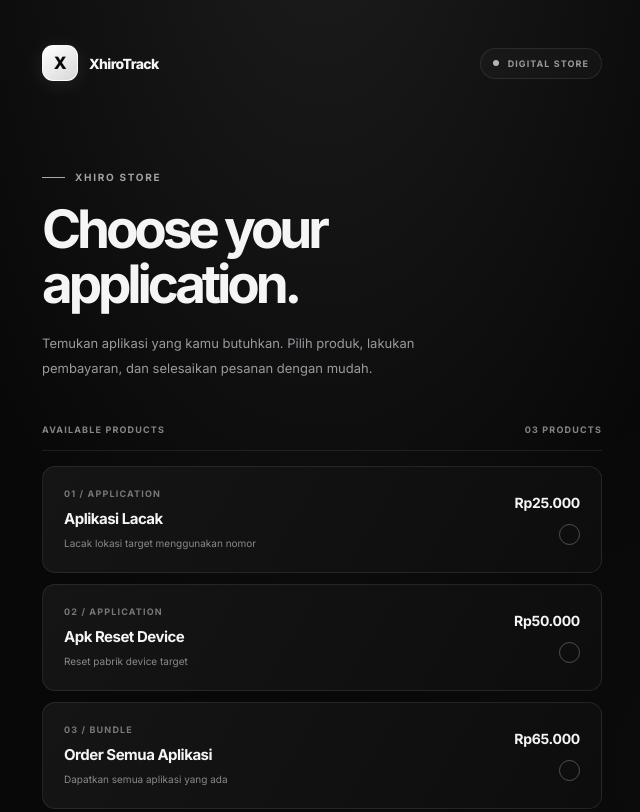
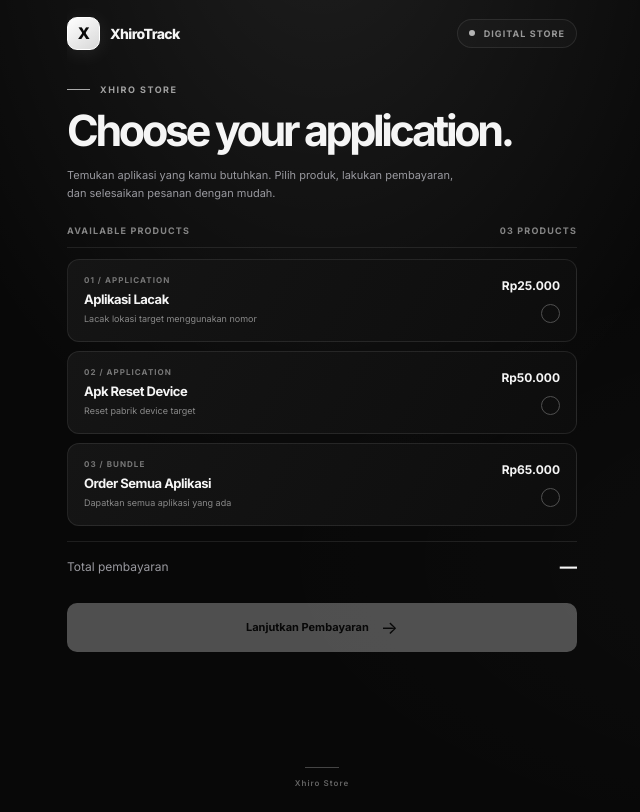
Before and after one commit to thezyrex77/websiteorder, a plain HTML site: page index.html in a window 1280 px wide. Shown: the top 812 px of the page, without its empty margins (318-958 px from the left). Drawn offline with Linux system fonts and the light colour scheme.

Commit message:
Update index.html

```diff
--- a/index.html
+++ b/index.html
@@ -3,7 +3,7 @@
 <html lang="id">
 <head>
 <meta charset="UTF-8">
-<meta name="viewport" content="width=device-width, initial-scale=1, maximum-scale=1, user-scalable=no, viewport-fit=cover">
+<meta name="viewport" content="width=device-width, initial-scale=1, maximum-scale=1, viewport-fit=cover">
 <meta name="theme-color" content="#080808">
 <meta name="description" content="XhiroTrack">
 <title>XhiroTrack</title>
@@ -13,111 +13,116 @@
 <link href="https://fonts.googleapis.com/css2?family=Inter:wght@400;500;600;700;800&display=swap" rel="stylesheet">
 
 <style>
-:root{
+:root {
   color-scheme:dark;
   --bg:#080808;
   --surface:#101010;
-  --surface-2:#141414;
+  --surface2:#151515;
   --text:#f5f5f5;
   --muted:#99999f;
-  --line:rgba(255,255,255,.085);
-  --line2:rgba(255,255,255,.17);
-  --ease:cubic-bezier(.2,.75,.25,1);
+  --line:rgba(255,255,255,.09);
+  --line2:rgba(255,255,255,.18);
   --spring:cubic-bezier(.16,1,.3,1);
   font-family:Inter,-apple-system,BlinkMacSystemFont,"Segoe UI",sans-serif;
 }
 
-*{box-sizing:border-box}
-
-html{
-  background:var(--bg);
-  min-height:100%;
-  scroll-behavior:smooth;
-  -webkit-text-size-adjust:100%;
+* {
+  box-sizing:border-box;
 }
 
-body{
+html,body {
+  width:100%;
+  height:100%;
   margin:0;
-  min-width:320px;
-  min-height:100vh;
-  min-height:100dvh;
-  overflow-x:hidden;
-  background:
-    radial-gradient(ellipse at 50% -15%,rgba(255,255,255,.085),transparent 48%),
-    radial-gradient(ellipse at 100% 70%,rgba(255,255,255,.018),transparent 40%),
-    var(--bg);
+  background:var(--bg);
   color:var(--text);
   -webkit-font-smoothing:antialiased;
   -webkit-tap-highlight-color:transparent;
 }
 
-button{font:inherit;touch-action:manipulation}
-
-button:focus-visible{
-  outline:2px solid white;
-  outline-offset:4px;
+body {
+  overflow:hidden;
+  background:
+    radial-gradient(ellipse at 50% -15%,rgba(255,255,255,.09),transparent 48%),
+    radial-gradient(ellipse at 100% 70%,rgba(255,255,255,.025),transparent 40%),
+    var(--bg);
 }
 
-.shell{
-  width:min(100% - 40px,560px);
-  min-height:100vh;
-  min-height:100dvh;
+button {
+  font:inherit;
+  touch-action:manipulation;
+  -webkit-user-select:none;
+  user-select:none;
+}
+
+button:focus-visible {
+  outline:2px solid white;
+  outline-offset:3px;
+}
+
+/* MAIN LAYOUT */
+
+.shell {
+  width:min(100% - 36px,510px);
+  height:100vh;
+  height:100svh;
+  min-height:0;
   margin:auto;
-  padding:max(22px,env(safe-area-inset-top)) 0 max(25px,env(safe-area-inset-bottom));
+  padding:max(14px,env(safe-area-inset-top)) 0 max(12px,env(safe-area-inset-bottom));
   display:flex;
   flex-direction:column;
+  overflow:hidden;
 }
 
-/* HEADER */
-
-.topbar{
-  min-height:46px;
+.topbar {
+  min-height:38px;
   display:flex;
   justify-content:space-between;
   align-items:center;
-  margin-bottom:clamp(65px,11vh,100px);
-  animation:headerEnter .8s var(--spring) both;
+  margin-bottom:clamp(20px,4vh,34px);
+  flex-shrink:0;
+  animation:headerEnter .7s var(--spring) both;
 }
 
-.brand{
+.brand {
   display:flex;
   align-items:center;
-  gap:11px;
+  gap:10px;
   font-size:14px;
   font-weight:750;
   letter-spacing:-.6px;
 }
 
-.brand-mark{
-  width:36px;
-  height:36px;
+.brand-mark {
+  width:33px;
+  height:33px;
   display:grid;
   place-items:center;
-  border:1px solid rgba(255,255,255,.8);
-  border-radius:11px;
+  border:1px solid white;
+  border-radius:10px;
   background:linear-gradient(145deg,#fff,#d8d8d8);
   color:#080808;
-  font-size:17px;
+  font-size:16px;
   font-weight:800;
   box-shadow:0 3px 20px rgba(255,255,255,.09);
-  transition:transform .5s var(--spring);
+  transition:transform .4s var(--spring);
 }
 
-.brand:hover .brand-mark{
-  transform:rotate(-8deg) scale(1.06);
+.brand:hover .brand-mark {
+  transform:rotate(-8deg) scale(1.08);
 }
 
-.header-right{
+.header-right {
   display:flex;
   align-items:center;
   gap:9px;
-  padding:9px 12px;
+  padding:8px 11px;
   border:1px solid var(--line);
   border-radius:30px;
   background:rgba(255,255,255,.025);
 }
 
-.live-dot{
+.live-dot {
   width:6px;
   height:6px;
   border-radius:50%;
@@ -126,7 +131,7 @@ button:focus-visible{
   animation:pulse 2.5s ease-in-out infinite;
 }
 
-.header-status{
+.header-status {
   color:#999;
   font-size:9px;
   font-weight:650;
@@ -134,99 +139,108 @@ button:focus-visible{
   text-transform:uppercase;
 }
 
-/* PAGE */
+/* PAGE SYSTEM */
 
-main{flex:1}
-
-.view{display:none}
-
-.view.active{
-  display:block;
-  animation:pageEnter .65s var(--spring) both;
+main {
+  flex:1;
+  min-height:0;
+  display:flex;
+  flex-direction:column;
 }
 
-@keyframes pageEnter{
-  from{
+.view {
+  display:none;
+  width:100%;
+}
+
+.view.active {
+  display:block;
+  animation:pageEnter .22s ease-out both;
+  will-change:opacity,transform;
+}
+
+@keyframes pageEnter {
+  from {
     opacity:0;
-    transform:translate3d(0,18px,0);
-    filter:blur(5px);
+    transform:translateY(5px);
   }
-  to{
+  to {
     opacity:1;
-    transform:translate3d(0,0,0);
-    filter:blur(0);
+    transform:translateY(0);
   }
 }
 
-@keyframes headerEnter{
-  from{opacity:0;transform:translateY(-12px)}
-  to{opacity:1;transform:translateY(0)}
+@keyframes headerEnter {
+  from {opacity:0;transform:translateY(-12px)}
+  to {opacity:1;transform:translateY(0)}
 }
 
-@keyframes pulse{
-  0%,100%{opacity:1;box-shadow:0 0 0 0 rgba(255,255,255,.2)}
-  50%{opacity:.55;box-shadow:0 0 0 5px rgba(255,255,255,0)}
+@keyframes pulse {
+  0%,100% {opacity:1;box-shadow:0 0 0 0 rgba(255,255,255,.2)}
+  50% {opacity:.55;box-shadow:0 0 0 5px rgba(255,255,255,0)}
 }
 
-@keyframes indicatorIn{
-  from{transform:scale(.5);opacity:0}
-  to{transform:scale(1);opacity:1}
+@keyframes indicatorIn {
+  from {transform:scale(.5);opacity:0}
+  to {transform:scale(1);opacity:1}
 }
 
-@keyframes imageEnter{
-  from{opacity:0;transform:scale(.96)}
-  to{opacity:1;transform:scale(1)}
+@keyframes imageEnter {
+  from {opacity:0;transform:scale(.96)}
+  to {opacity:1;transform:scale(1)}
 }
 
 /* TYPOGRAPHY */
 
-.eyebrow{
+.eyebrow {
   display:flex;
   align-items:center;
   gap:10px;
-  margin:0 0 19px;
+  margin:0 0 13px;
   color:#a1a1a1;
-  font-size:10px;
+  font-size:9px;
   font-weight:700;
   letter-spacing:.17em;
   text-transform:uppercase;
 }
 
-.eyebrow:before{
+.eyebrow:before {
   content:"";
   width:23px;
   height:1px;
   background:#aaa;
 }
 
-h1{
+h1 {
   margin:0;
   max-width:500px;
-  font-size:clamp(37px,9vw,53px);
+  font-size:clamp(32px,8vw,43px);
   font-weight:700;
   letter-spacing:-.078em;
-  line-height:1.04;
+  line-height:1.06;
   text-wrap:balance;
 }
 
-.intro{margin-bottom:39px}
+.intro {
+  margin-bottom:23px;
+}
 
-.intro-description{
+.intro-description {
   max-width:390px;
-  margin:19px 0 0;
+  margin:12px 0 0;
   color:var(--muted);
-  font-size:13px;
-  line-height:1.9;
+  font-size:11px;
+  line-height:1.65;
 }
 
 /* SECTION META */
 
-.section-meta{
+.section-meta {
   display:flex;
   justify-content:space-between;
   align-items:center;
-  padding-bottom:15px;
-  margin-bottom:15px;
+  padding-bottom:11px;
+  margin-bottom:11px;
   border-bottom:1px solid var(--line);
   color:#858585;
   font-size:9px;
@@ -237,18 +251,18 @@ h1{
 
 /* PRODUCTS */
 
-.product-list{
+.product-list {
   display:grid;
-  gap:11px;
+  gap:9px;
 }
 
-.product{
+.product {
   position:relative;
   isolation:isolate;
   overflow:hidden;
   width:100%;
-  min-height:105px;
-  padding:21px;
+  min-height:83px;
+  padding:14px 16px;
   display:flex;
   justify-content:space-between;
   align-items:center;
@@ -257,7 +271,7 @@ h1{
   text-align:left;
   background:linear-gradient(120deg,#151515,#101010 65%,#0d0d0d);
   border:1px solid var(--line);
-  border-radius:13px;
+  border-radius:12px;
   cursor:pointer;
   transition:
     transform .35s var(--spring),
@@ -271,85 +285,86 @@ h1{
 .product:nth-child(2){animation-delay:.16s}
 .product:nth-child(3){animation-delay:.24s}
 
-@keyframes cardEnter{
-  from{opacity:0;transform:translateY(20px)}
-  to{opacity:1;transform:translateY(0)}
+@keyframes cardEnter {
+  from {opacity:0;transform:translateY(20px)}
+  to {opacity:1;transform:translateY(0)}
 }
 
-.product:before{
+.product:before {
   content:"";
   position:absolute;
   inset:0;
   z-index:-1;
-  background:linear-gradient(110deg,transparent,rgba(255,255,255,.035),transparent);
+  background:linear-gradient(110deg,transparent,rgba(255,255,255,.05),transparent);
   transform:translateX(-110%);
-  transition:transform .75s var(--ease);
+  transition:transform .75s var(--spring);
 }
 
-.product:hover:before{
+.product:hover:before {
   transform:translateX(110%);
 }
 
-.product:hover{
+.product:hover {
   border-color:rgba(255,255,255,.25);
-  transform:translateY(-3px);
+  transform:translateY(-2px);
   box-shadow:0 12px 35px rgba(0,0,0,.2);
 }
 
-.product:active{
-  transform:scale(.985);
+.product:active {
+  transform:scale(.975);
 }
 
-.product[aria-pressed="true"]{
+.product[aria-pressed="true"] {
   background:linear-gradient(120deg,#1b1b1b,#131313);
-  border-color:rgba(255,255,255,.65);
+  border-color:rgba(255,255,255,.75);
   box-shadow:inset 0 0 0 1px rgba(255,255,255,.04),0 8px 28px rgba(0,0,0,.18);
 }
 
-.product-left{min-width:0}
+.product-left {
+  min-width:0;
+}
 
-.product-index{
+.product-index {
   display:block;
-  margin-bottom:10px;
+  margin-bottom:6px;
   color:#777;
-  font-size:9px;
+  font-size:8px;
   font-weight:650;
   letter-spacing:.13em;
 }
 
-.product-name{
+.product-name {
   display:block;
-  font-size:15px;
+  font-size:13px;
   font-weight:700;
   letter-spacing:-.5px;
 }
 
-.product-tag{
+.product-tag {
   display:block;
-  margin-top:8px;
+  margin-top:5px;
   color:#898989;
-  font-size:10px;
+  font-size:9px;
   line-height:1.5;
 }
 
-.product-right{
+.product-right {
   display:flex;
   flex-direction:column;
   align-items:flex-end;
-  gap:13px;
+  gap:11px;
   flex-shrink:0;
 }
 
-.product-price{
+.product-price {
   white-space:nowrap;
-  font-size:14px;
+  font-size:12px;
   font-weight:650;
-  letter-spacing:-.3px;
 }
 
-.select-indicator{
-  width:21px;
-  height:21px;
+.select-indicator {
+  width:19px;
+  height:19px;
   display:grid;
   place-items:center;
   border:1px solid #505050;
@@ -359,49 +374,48 @@ h1{
   transition:all .3s var(--spring);
 }
 
-.product[aria-pressed="true"] .select-indicator{
+.product[aria-pressed="true"] .select-indicator {
   background:white;
   border-color:white;
   animation:indicatorIn .3s var(--spring);
 }
 
-/* SUMMARY */
+/* TOTAL */
 
-.summary{
+.summary {
   display:flex;
   align-items:center;
   justify-content:space-between;
   gap:12px;
-  margin-top:27px;
-  padding:22px 0;
+  margin-top:15px;
+  padding:14px 0;
   border-top:1px solid var(--line);
 }
 
-.summary span{
+.summary span {
   color:var(--muted);
   font-size:12px;
 }
 
-.summary strong{
-  font-size:20px;
+.summary strong {
+  font-size:18px;
   font-weight:700;
   letter-spacing:-.8px;
-  transition:opacity .2s ease;
 }
 
 /* BUTTONS */
 
-.actions{
+.actions {
   display:grid;
-  gap:11px;
-  margin-top:19px;
+  gap:9px;
+  margin-top:12px;
 }
 
-.btn{
+.btn {
   position:relative;
   overflow:hidden;
   width:100%;
-  min-height:56px;
+  min-height:49px;
   padding:0 20px;
   display:flex;
   align-items:center;
@@ -409,7 +423,7 @@ h1{
   gap:12px;
   border:1px solid transparent;
   border-radius:10px;
-  font-size:12px;
+  font-size:11px;
   font-weight:700;
   cursor:pointer;
   transition:
@@ -420,87 +434,92 @@ h1{
     box-shadow .3s ease;
 }
 
-.btn:before{
+.btn:before {
   content:"";
   position:absolute;
   inset:0;
   background:linear-gradient(110deg,transparent,rgba(255,255,255,.2),transparent);
   transform:translateX(-120%);
-  transition:transform .65s var(--ease);
+  transition:transform .65s var(--spring);
 }
 
-.btn:hover:before{
+.btn:hover:before {
   transform:translateX(120%);
 }
 
-.btn:active{transform:scale(.975)}
+.btn:active {
+  transform:scale(.965);
+}
 
-.btn-primary{
+.btn-primary {
   background:#f5f5f5;
   color:#080808;
   box-shadow:0 5px 20px rgba(255,255,255,.035);
 }
 
-.btn-primary:hover{
+.btn-primary:hover {
   background:#dedede;
   box-shadow:0 8px 28px rgba(255,255,255,.08);
 }
 
-.btn-secondary{
+.btn-secondary {
+  min-height:45px;
   background:rgba(255,255,255,.015);
   border-color:var(--line2);
   color:white;
 }
 
-.btn-secondary:hover{
+.btn-secondary:hover {
   background:#191919;
   border-color:rgba(255,255,255,.3);
 }
 
-.btn:disabled{
+.btn:disabled {
   opacity:.3;
   cursor:not-allowed;
   box-shadow:none;
 }
 
-.btn-arrow{
+.btn-arrow {
   font-size:18px;
   font-weight:400;
   transition:transform .3s var(--spring);
 }
 
-.btn:hover .btn-arrow{
+.btn:hover .btn-arrow {
   transform:translateX(4px);
 }
 
 /* ORDER SUMMARY */
 
-.order-summary{
-  margin-top:26px;
-  padding:23px;
+.order-summary {
+  margin-top:15px;
+  padding:16px;
   background:linear-gradient(145deg,#141414,#101010);
   border:1px solid var(--line);
-  border-radius:13px;
+  border-radius:12px;
   box-shadow:0 12px 35px rgba(0,0,0,.13);
 }
 
-.summary-row{
+.summary-row {
   display:flex;
   justify-content:space-between;
   align-items:center;
   gap:14px;
-  font-size:12px;
+  font-size:11px;
 }
 
-.summary-row+.summary-row{
-  margin-top:19px;
-  padding-top:19px;
+.summary-row+.summary-row {
+  margin-top:13px;
+  padding-top:13px;
   border-top:1px solid var(--line);
 }
 
-.summary-row span{color:var(--muted)}
+.summary-row span {
+  color:var(--muted);
+}
 
-.summary-row strong{
+.summary-row strong {
   max-width:65%;
   text-align:right;
   font-size:12px;
@@ -508,159 +527,175 @@ h1{
   overflow-wrap:anywhere;
 }
 
-.payment-total{font-size:18px!important}
+.payment-total {
+  font-size:16px!important;
+}
 
 /* QRIS */
 
-.qris-section{
-  margin-top:23px;
-  padding:27px 19px;
+.qris-section {
+  margin-top:14px;
+  padding:17px 15px;
   background:linear-gradient(145deg,#141414,#101010);
   border:1px solid var(--line);
-  border-radius:13px;
+  border-radius:12px;
   text-align:center;
   box-shadow:0 15px 40px rgba(0,0,0,.13);
 }
 
-.qris-heading{
-  margin:0 0 22px;
+.qris-heading {
+  margin:0 0 13px;
   color:#b0b0b0;
-  font-size:10px;
+  font-size:9px;
   font-weight:700;
   letter-spacing:.16em;
 }
 
-.qris-wrap{
-  width:min(100%,290px);
-  margin:0 auto 20px;
-  padding:11px;
-  border-radius:10px;
+.qris-wrap {
+  width:min(100%,185px);
+  margin:0 auto 12px;
+  padding:7px;
+  border-radius:9px;
   background:#fff;
   box-shadow:0 8px 30px rgba(255,255,255,.055);
   animation:imageEnter .7s var(--spring) both;
   transition:transform .4s var(--spring);
 }
 
-.qris-wrap:hover{
+.qris-wrap:hover {
   transform:scale(1.015);
 }
 
-.qris-wrap img{
+.qris-wrap img {
   display:block;
   width:100%;
   height:auto;
   object-fit:contain;
 }
 
-.payment-note{
+.payment-note {
   max-width:300px;
   margin:auto;
   color:#999;
-  font-size:11px;
-  line-height:1.9;
+  font-size:10px;
+  line-height:1.6;
 }
 
-.payment-instruction{
-  margin-top:20px;
-  padding-top:18px;
+.payment-instruction {
+  margin-top:12px;
+  padding-top:11px;
   border-top:1px solid var(--line);
   color:#858585;
-  font-size:10px;
-  line-height:1.8;
+  font-size:9px;
+  line-height:1.6;
 }
 
 /* STATUS */
 
-.status-mark{
-  width:53px;
-  height:53px;
-  margin-bottom:27px;
+.status-mark {
+  width:43px;
+  height:43px;
+  margin-bottom:17px;
   display:grid;
   place-items:center;
   border:1px solid rgba(239,68,68,.4);
   border-radius:50%;
   color:#ef4444;
   background:rgba(239,68,68,.07);
-  font-size:20px;
+  font-size:17px;
   font-weight:500;
-  box-shadow:0 0 25px rgba(239,68,68,.04);
   animation:statusEnter .65s var(--spring) both;
 }
 
-@keyframes statusEnter{
-  from{opacity:0;transform:scale(.7)}
-  to{opacity:1;transform:scale(1)}
+@keyframes statusEnter {
+  from {opacity:0;transform:scale(.7)}
+  to {opacity:1;transform:scale(1)}
 }
 
-.payment-error-title{
+.payment-error-title {
   color:#ef4444;
 }
 
-.status-copy{
-  margin:18px 0 0;
+.status-copy {
+  margin:12px 0 0;
   color:var(--muted);
-  font-size:13px;
-  line-height:1.9;
+  font-size:11px;
+  line-height:1.7;
 }
 
-.status-summary{margin-top:29px}
+.status-summary {
+  margin-top:17px;
+}
 
 /* FOOTER */
 
-.footer{
-  padding-top:50px;
+.footer {
+  flex-shrink:0;
+  padding-top:17px;
   color:#646464;
-  font-size:9px;
+  font-size:8px;
   font-weight:600;
   text-align:center;
   letter-spacing:.13em;
 }
 
-.footer-line{
+.footer-line {
   width:34px;
   height:1px;
-  margin:0 auto 16px;
+  margin:0 auto 10px;
   background:#454545;
 }
 
 /* RESPONSIVE */
 
-@media(min-width:700px){
-  .shell{
-    padding-top:40px;
-    padding-bottom:35px;
-  }
-
-  .topbar{margin-bottom:85px}
-  .intro{margin-bottom:43px}
+@media(max-height:760px) {
+  .topbar {margin-bottom:15px}
+  .intro {margin-bottom:15px}
+  h1 {font-size:clamp(29px,7vw,37px)}
+  .intro-description {margin-top:9px;line-height:1.5}
+  .product {min-height:72px;padding:11px 14px}
+  .product-index {margin-bottom:4px}
+  .product-tag {margin-top:3px}
+  .summary {margin-top:10px;padding:10px 0}
+  .qris-section {padding:12px;margin-top:10px}
+  .qris-wrap {width:min(100%,155px)}
+  .qris-heading {margin-bottom:9px}
+  .payment-instruction {margin-top:8px;padding-top:8px}
+  .order-summary {padding:13px;margin-top:10px}
+  .actions {margin-top:9px}
+  .footer {padding-top:10px}
 }
 
-@media(max-width:380px){
-  .shell{width:calc(100% - 34px)}
-  .product{padding:17px}
-  h1{font-size:36px}
-  .intro-description{font-size:12px}
+@media(max-width:380px) {
+  .shell {width:calc(100% - 30px)}
+  h1 {font-size:32px}
+  .product {min-height:70px}
+  .product-tag {font-size:8px}
+  .qris-wrap {width:min(100%,150px)}
+  .intro-description {font-size:10px}
 }
 
-@media(hover:none){
-  .product:hover{
+@media(hover:none) {
+  .product:hover {
     transform:none;
     box-shadow:none;
   }
 }
 
-@media(prefers-reduced-motion:reduce){
-  *,*::before,*::after{
+@media(prefers-reduced-motion:reduce) {
+  *,
+  *::before,
+  *::after {
     animation-duration:.01ms!important;
     animation-iteration-count:1!important;
     transition-duration:.01ms!important;
-    scroll-behavior:auto!important;
   }
 }
 </style>
 </head>
 
 <body>
+
 <div class="shell">
 
 <header class="topbar">
@@ -883,33 +918,40 @@ const views = {
   status:$("#view-status")
 };
 
-function showView(name,addHistory=true){
-  if(!views[name])return;
+/* NAVIGASI CEPAT DAN SMOOTH */
 
+function showView(name,addHistory=true) {
+  if(!views[name]) return;
+
+  const current = Object.entries(views)
+    .find(([key,element])=>element.classList.contains("active"));
+
+  // Hindari animasi ulang jika halaman sama
+  if(current && current[0]===name) return;
+
+  // Ganti halaman langsung
   Object.entries(views).forEach(([key,element])=>{
     const active=key===name;
+
     element.classList.toggle("active",active);
     element.setAttribute("aria-hidden",String(!active));
   });
 
-  if(addHistory){
+  if(addHistory) {
     history.pushState({view:name},"","#"+name);
   }
 
-  window.scrollTo({
-    top:0,
-    behavior:window.matchMedia("(prefers-reduced-motion: reduce)").matches
-      ?"auto":"smooth"
-  });
+  // Tidak menggunakan smooth scroll
+  window.scrollTo(0,0);
 }
 
-function getProduct(){
+function getProduct() {
   return state.selectedProduct
     ?PRODUCTS[state.selectedProduct]
     :null;
 }
 
-function refreshSelection(){
+function refreshSelection() {
   document.querySelectorAll("[data-product]").forEach(button=>{
     const selected=button.dataset.product===state.selectedProduct;
 
@@ -926,7 +968,7 @@ function refreshSelection(){
   $("#orderButton").disabled=!product;
 }
 
-function populateSummaries(){
+function populateSummaries() {
   const product=getProduct();
   if(!product)return;
 
@@ -946,7 +988,7 @@ document.querySelectorAll("[data-product]").forEach(button=>{
   });
 });
 
-/* LANGSUNG KE QRIS */
+/* LANJUTKAN PEMBAYARAN */
 
 $("#orderButton").addEventListener("click",()=>{
   if(!state.selectedProduct)return;
@@ -998,9 +1040,10 @@ $("#qrisImage").addEventListener("error",()=>{
 refreshSelection();
 
 const initialView=location.hash.replace("#","");
-if(views[initialView]){
+
+if(views[initialView]) {
   showView(initialView,false);
-}else{
+} else {
   showView("products",false);
 }
 </script>
```
